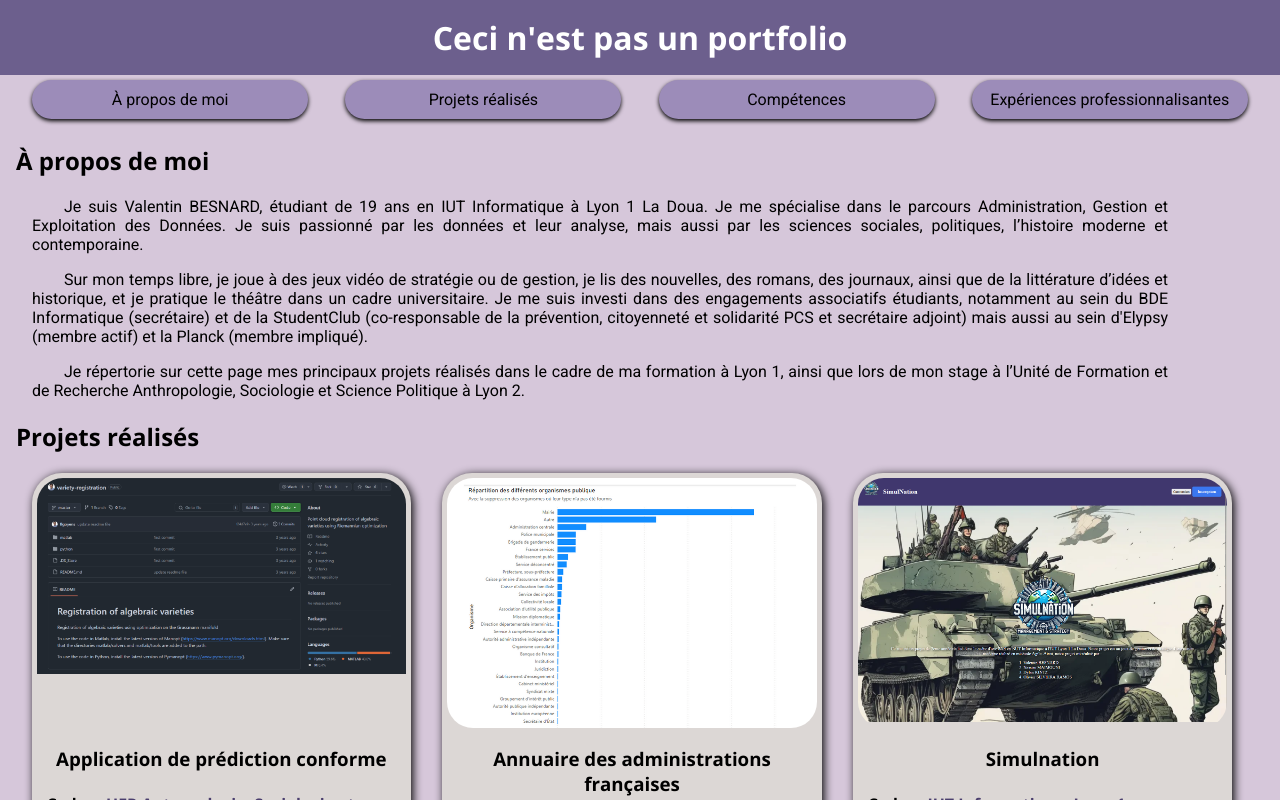
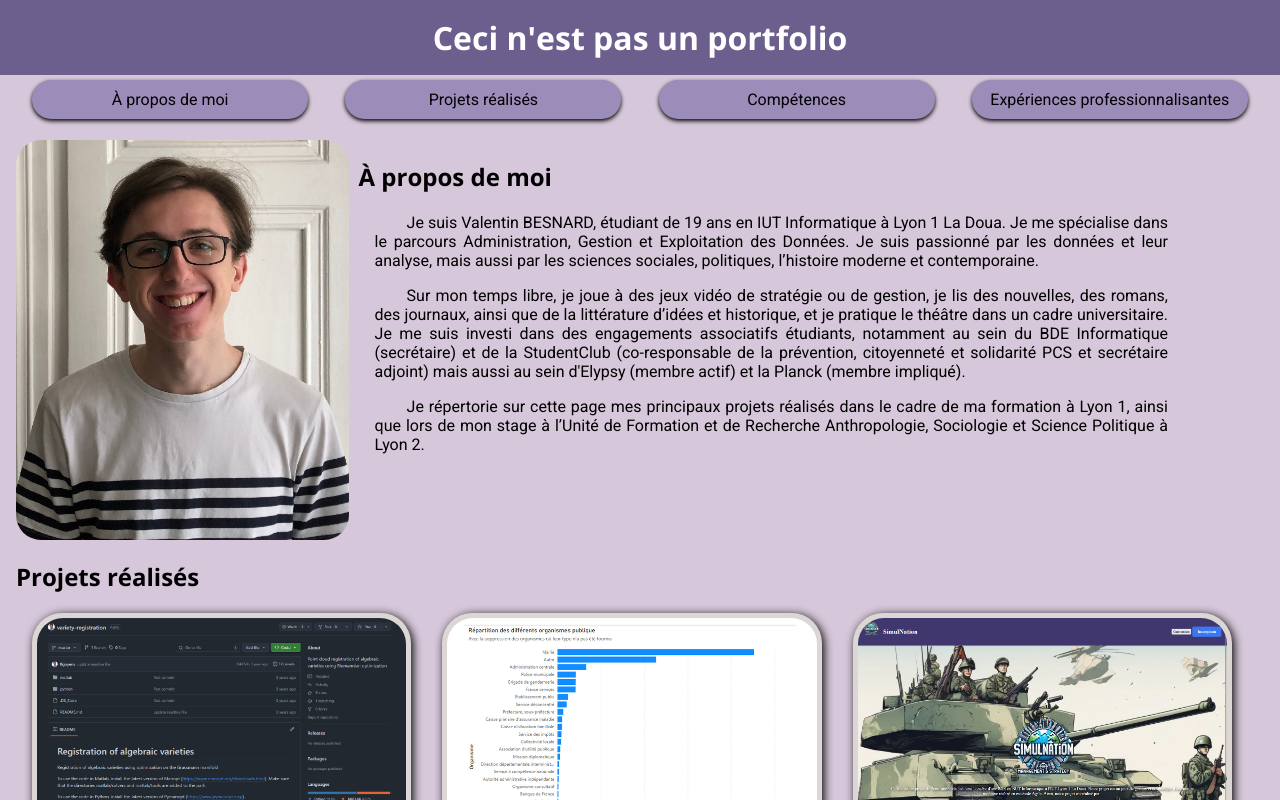
Before and after one commit to Valdu390/Portfolio, a Vue app: page / in a window 1280 px wide. Shown: the top 800 px of the page. Built offline with nearby package versions, Linux system fonts and the light colour scheme.

Commit message:
V0.5 Modification AboutMe, ajout photo de profil

```diff
--- a/src/components/main/AboutMe.vue
+++ b/src/components/main/AboutMe.vue
@@ -4,8 +4,11 @@ import { aboutMe } from "@/data/aboutMe.js";
 
 <template>
     <section id="AboutMe">
-        <h2>À propos de moi</h2>
-        <p v-for="p in aboutMe.paragraphe" :id="p.id"> {{ p }}</p>
+        <img src="/profil.jpg" alt="Image de moi">
+        <section>
+            <h2>À propos de moi</h2>
+            <p v-for="p in aboutMe.paragraphe" :id="p.id"> {{ p }}</p>
+        </section>
     </section>
 </template>
 
@@ -15,4 +18,14 @@ p {
     padding-left: 1rem;
     padding-right: 5rem;
 }
+
+#AboutMe {
+    display: flex;
+    gap: 10px;
+}
+
+img {
+    border-radius: 25px;
+    height: 400px;
+}
 </style>
```
Also changed, not shown: public/profil.jpg (added).
